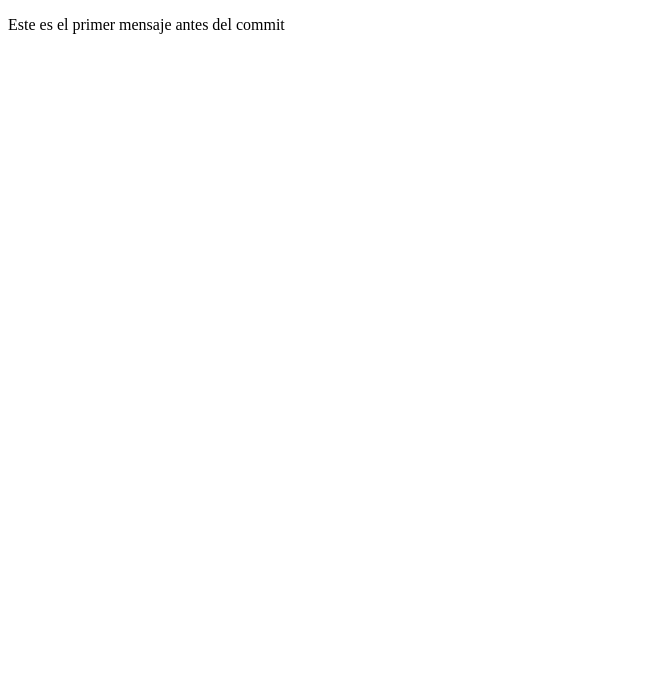
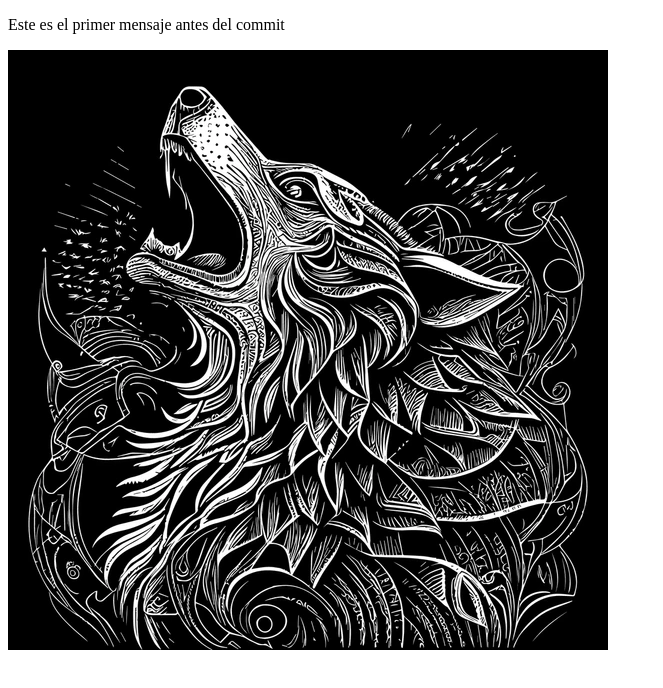
Before and after one commit to GabContreras/PaginaDeNoSeQue, a plain HTML site: page index.html in a window 1280 px wide. Shown: the whole page, without its empty margins (0-663 px from the left). Drawn offline with Linux system fonts and the light colour scheme.

Commit message:
puse la imagen de un lobo

```diff
--- a/index.html
+++ b/index.html
@@ -7,5 +7,6 @@
 </head>
 <body>
     <p>Este es el primer mensaje antes del commit</p>
+    <img src="angry-wolf-head-line-art-600nw-2263982357.webp" alt="">
 </body>
 </html>
```
Also changed, not shown: angry-wolf-head-line-art-600nw-2263982357.webp (added).
